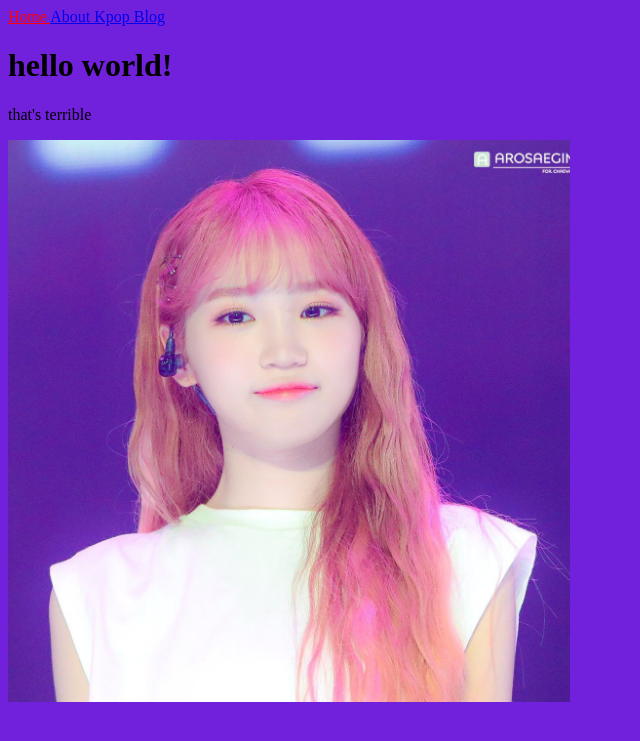
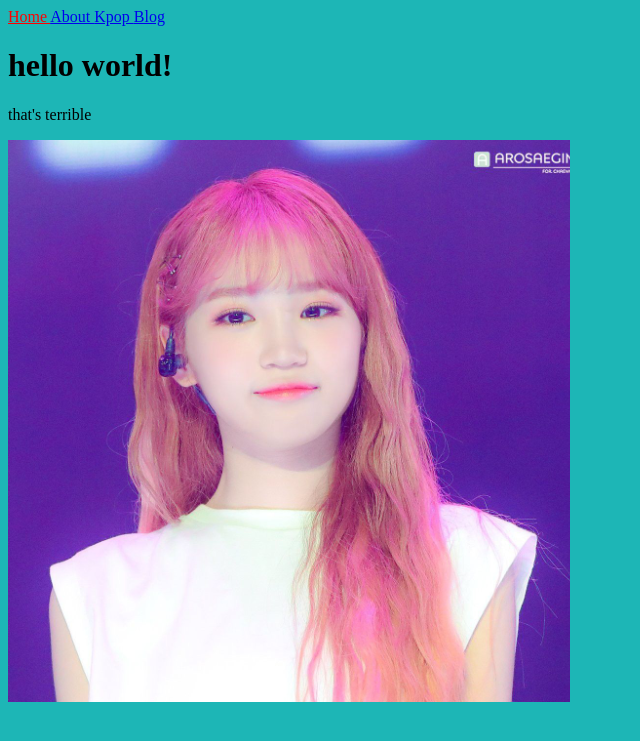
Before and after one commit to Andylovesmangos/andylovesmangos.github.io, a Jekyll site: the page built from index.md, in a window 1280 px wide. Shown: the top 741 px of the page, without its empty margins (0-640 px from the left). Built offline with Jekyll 4.4.1, drawn with Linux system fonts in a browser that asks for light colours.

Commit message:
color change

```diff
--- a/_sass/main.scss
+++ b/_sass/main.scss
@@ -4,5 +4,5 @@
 
 body{
 
-    background-color: rgb(113, 32, 219);
+    background-color: rgb(29, 182, 182);
 }
```
